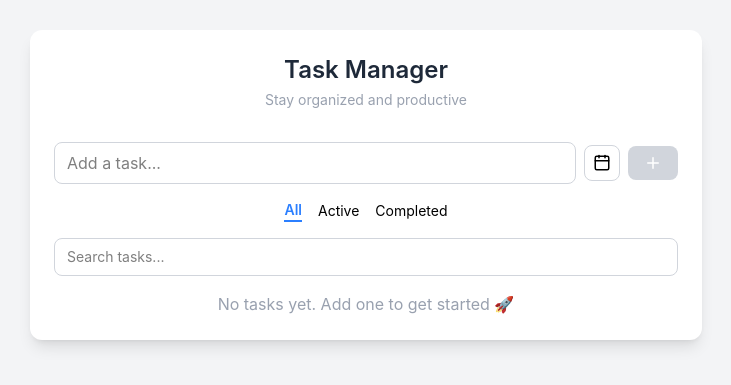
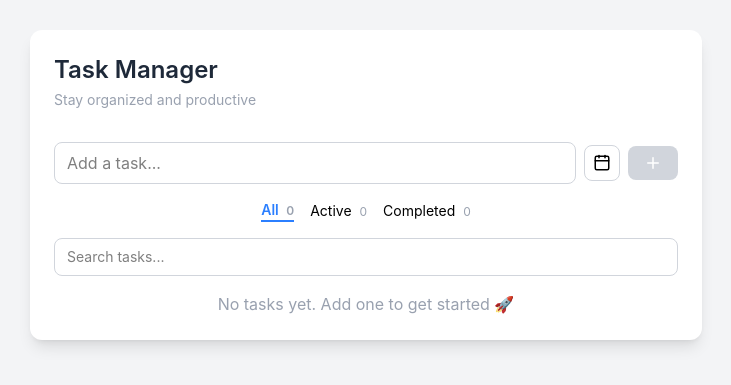
Before and after one commit to ajay020/task-manager-app, a React (Vite) app: page / in a window 1280 px wide. Shown: the part 215-600 px from the top of the page, without its empty margins (274-1005 px from the left). Built offline with nearby package versions, Linux system fonts and the light colour scheme.

Commit message:
feat(filter): diaplay task count in filter bar - show total, active and completed task counts - update task count dynamically based on tasks state

```diff
--- a/src/App.tsx
+++ b/src/App.tsx
@@ -1,4 +1,4 @@
-import { useState } from "react";
+import { useMemo, useState } from "react";
 import TaskList from "./components/TaskList";
 import FilterBar from "./components/FilterBar";
 import TaskInput from "./components/TaskInput";
@@ -14,6 +14,14 @@ export default function App() {
   const [search, setSearch] = useState("");
 
   const debouncedSearch = useDebounce(search, 300);
+
+  const { totalCount, activeCount, completedCount } = useMemo(() => {
+    return {
+      totalCount: tasks.length,
+      activeCount: tasks.filter(t => !t.completed).length,
+      completedCount: tasks.filter(t => t.completed).length
+    }
+  }, [tasks])
 
   const addTask = (title: string, date?: string) => {
     if (!title.trim()) return;
@@ -61,7 +69,7 @@ export default function App() {
     <div className="min-h-screen bg-gray-100 flex items-center justify-center">
       <div className="w-full max-w-2xl bg-white shadow-lg rounded-xl p-6 space-y-4 ">
 
-        <div className="text-center mb-8">
+        <div className=" mb-8">
           <h1 className="text-2xl font-semibold text-gray-800">
             Task Manager
           </h1>
@@ -75,6 +83,9 @@ export default function App() {
         <FilterBar
           filter={filter}
           setFilter={setFilter}
+          totalCount={totalCount}
+          activeCount={activeCount}
+          completedCount={completedCount}
         />
 
         <input
--- a/src/components/FilterBar.tsx
+++ b/src/components/FilterBar.tsx
@@ -1,9 +1,18 @@
 type Props = {
     filter: string;
     setFilter: (value: "all" | "active" | "completed") => void;
+    totalCount: number;
+    activeCount: number;
+    completedCount: number;
 };
 
-export default function FilterBar({ filter, setFilter }: Props) {
+export default function FilterBar({
+    filter,
+    setFilter,
+    totalCount,
+    activeCount,
+    completedCount,
+}: Props) {
     return (
         <div className="flex justify-center gap-4 text-sm mt-2">
             <button
@@ -14,7 +23,9 @@ export default function FilterBar({ filter, setFilter }: Props) {
                         : ""}`
                 }
             >
-                All
+                All <span className="ml-1 text-xs text-gray-400">
+                    {totalCount}
+                </span>
             </button>
 
             <button
@@ -25,7 +36,9 @@ export default function FilterBar({ filter, setFilter }: Props) {
                         : ""}`
                 }
             >
-                Active
+                Active <span className="ml-1 text-xs text-gray-400">
+                    {activeCount}
+                </span>
             </button>
 
             <button
@@ -36,7 +49,9 @@ export default function FilterBar({ filter, setFilter }: Props) {
                         : ""}`
                 }
             >
-                Completed
+                Completed <span className="ml-1 text-xs text-gray-400">
+                    {completedCount}
+                </span>
             </button>
         </div>
     );
```
